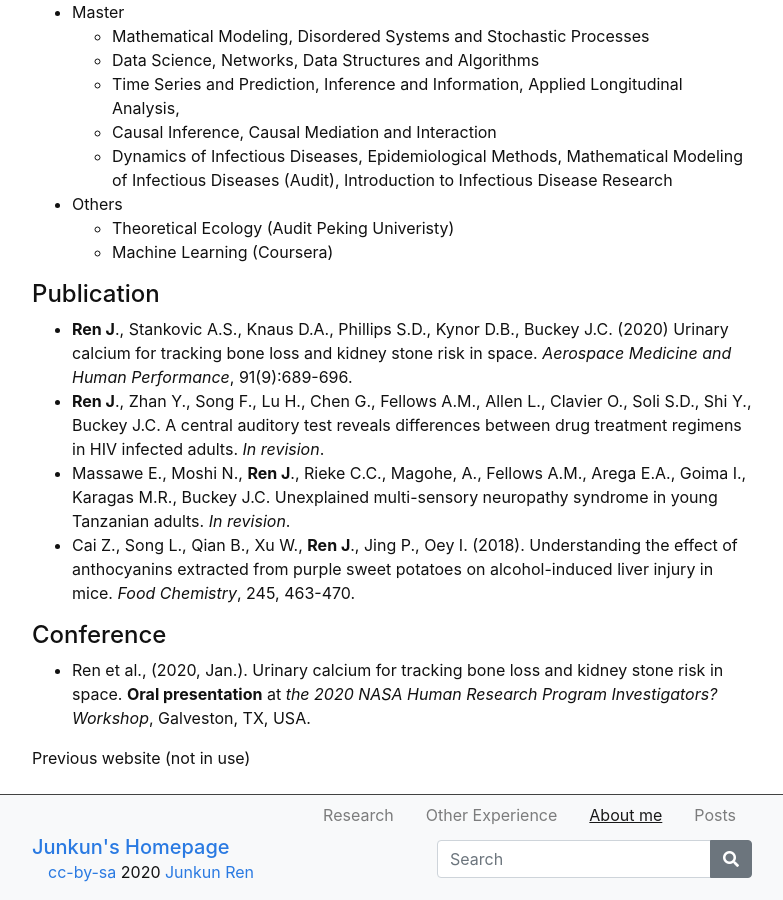
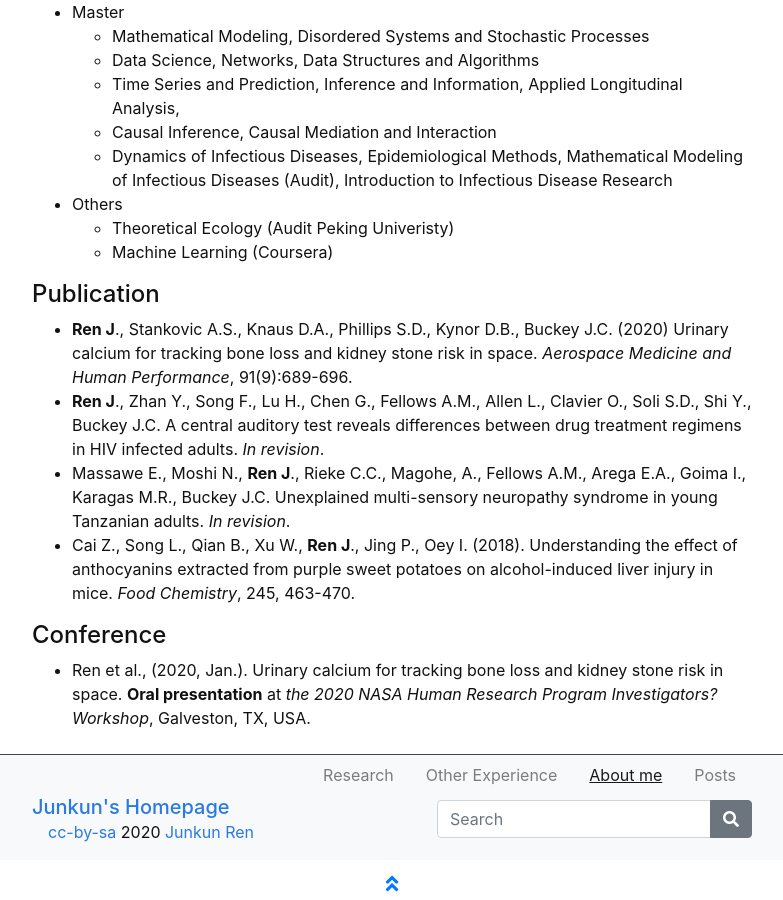
Before and after one commit to junkun-ren/PersonalWebsite, a Jekyll site: the page built from content/2-about_me.md, in a window 1280 px wide and 900 px high, scrolled down 730 px. Shown: the whole window, without its empty margins (248-1031 px from the left). Built offline with Jekyll 4.4.1, drawn with Linux system fonts in a browser that asks for light colours.

Commit message:
Update 2-about_me.md

```diff
--- a/content/2-about_me.md
+++ b/content/2-about_me.md
@@ -41,7 +41,7 @@ My research interests are mechanism-focused and theoretically-focused. I am part
 </span>
 
 
-{% include button.html text="     CV     " link="https://junkun-ren.github.io/PersonalWebsite/content/2-about_me.html" color="info" %}
+{% include button.html text=" &nbsp;CV&nbsp;" link="https://junkun-ren.github.io/PersonalWebsite/content/2-about_me.html" color="info" %}
 
 
 #### Relavent courses
@@ -77,6 +77,3 @@ Genetic Epidemiology
 Food Toxicology
 The History and Concepts of Quantum Physics
 -->
-
-
-Previous website (not in use)
```
